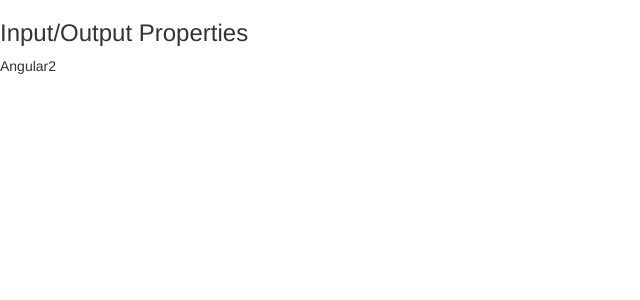
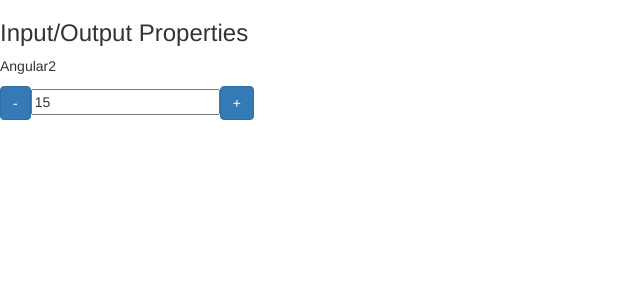
Before and after one commit to stanquini/treinamento-angular2-, an Angular app in the folder data-binding/: page / in a window 1280 px wide. Shown: the top 300 px of the page, without its empty margins (0-640 px from the left). Built offline with nearby package versions, Linux system fonts and the light colour scheme.

Commit message:
propriedades de output

```diff
--- a/data-binding/src/app/app.module.ts
+++ b/data-binding/src/app/app.module.ts
@@ -6,13 +6,15 @@
 import { AppComponent } from './app.component';
 import { DataBindingComponent } from './data-binding/data-binding.component';
 import { InputPropertyComponent } from './input-property/input-property.component';
+import { OutputPropertyComponent } from './output-property/output-property.component';
 
 
 @NgModule({
   declarations: [
     AppComponent,
     DataBindingComponent,
-    InputPropertyComponent
+    InputPropertyComponent,
+    OutputPropertyComponent
   ],
   imports: [
     BrowserModule,
--- a/data-binding/src/app/data-binding/data-binding.component.html
+++ b/data-binding/src/app/data-binding/data-binding.component.html
@@ -110,7 +110,7 @@
 
 
 <app-meu-form></app-meu-form>
--->
+
 
 <section class ="input-output-properties">
 
@@ -121,3 +121,20 @@
 
   </article>
 </section>
+
+-->
+<section class ="output-properties">
+
+  <article>
+
+    <h3>Input/Output Properties</h3>
+    <app-curso [nome]="nomeDoCurso"></app-curso>
+
+    <contador [valor]="valorInicial"
+      (mudouValor)="onMudouValor($event)"
+    ></contador>
+
+
+
+  </article>
+</section>
--- a/data-binding/src/app/data-binding/data-binding.component.ts
+++ b/data-binding/src/app/data-binding/data-binding.component.ts
@@ -17,6 +17,7 @@
   valorSalvo: string;
   isMouseOver: boolean = false;
   nomeDoCurso: string = "Angular2";
+  valorInicial: number = 15;
 
   getValor() {
 
@@ -35,9 +36,7 @@
 
   onKeyUp(event) {
 
-    //console.log(event);
     this.valorAtual = (<HTMLInputElement>event.target).value;
-
   }
 
   salvarValor(valor) {
@@ -46,7 +45,13 @@
   }
 
   onMouseOverOut() {
+
     this.isMouseOver = !this.isMouseOver;
+  }
+
+  onMudouValor(evento){
+
+    console.log(evento.novoValor);
   }
 
   ngOnInit() {
--- a/data-binding/src/app/input-property/input-property.component.html
+++ b/data-binding/src/app/input-property/input-property.component.html
@@ -1,3 +1,3 @@
 <p>
-  {{ nomeDoCurso }}
+  {{ nomeCurso }}
 </p>
--- a/data-binding/src/app/input-property/input-property.component.ts
+++ b/data-binding/src/app/input-property/input-property.component.ts
@@ -10,7 +10,7 @@
 
   constructor() { }
 
-  @Input('nome') nomeDoCurso: string = '';
+  @Input('nome') nomeCurso: string = '';
 
   ngOnInit() {
   }
--- /dev/null
+++ b/data-binding/src/app/output-property/output-property.component.html
@@ -0,0 +1,5 @@
+<div>
+  <button class="btn btn-primary" (click)="decrementa()">-</button>
+  <input type="text" readonly [value]="valor">
+  <button class="btn btn-primary" (click)="incrementa()">+</button>
+</div>
--- /dev/null
+++ b/data-binding/src/app/output-property/output-property.component.ts
@@ -0,0 +1,31 @@
+import { Component, OnInit, Input, Output, EventEmitter } from '@angular/core';
+
+@Component({
+  selector: 'contador',
+  templateUrl: './output-property.component.html',
+  styleUrls: ['./output-property.component.css']
+})
+export class OutputPropertyComponent implements OnInit {
+
+  constructor() { }
+
+  @Input() valor: number = 0;
+
+  @Output() mudouValor = new EventEmitter();
+
+  decrementa() {
+
+    this.valor--;
+    this.mudouValor.emit({novoValor: this.valor});
+  }
+
+  incrementa() {
+
+    this.valor++;
+    this.mudouValor.emit({novoValor: this.valor});
+  }
+
+  ngOnInit() {
+  }
+
+}
```
Also changed, not shown: data-binding/src/app/output-property/output-property.component.css (added), 1 other file (tests, documents, lock files or other folders).
